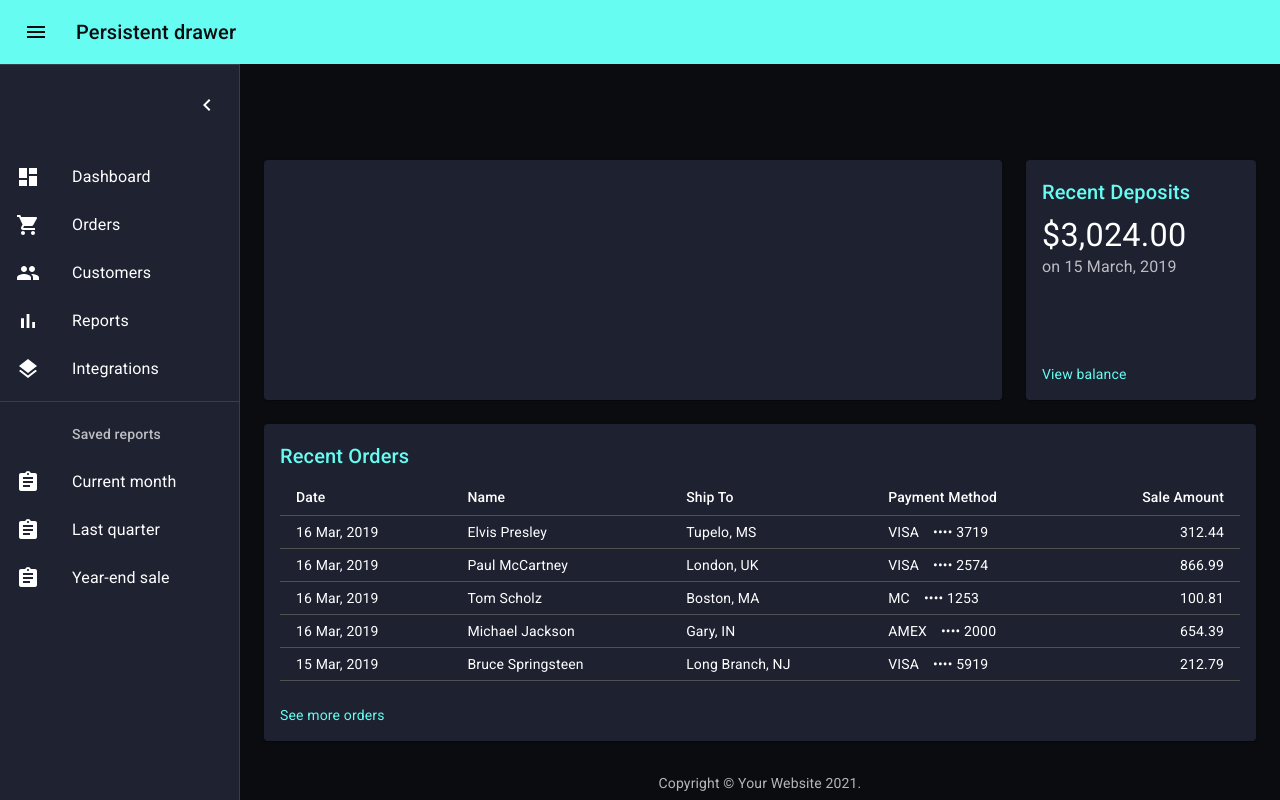
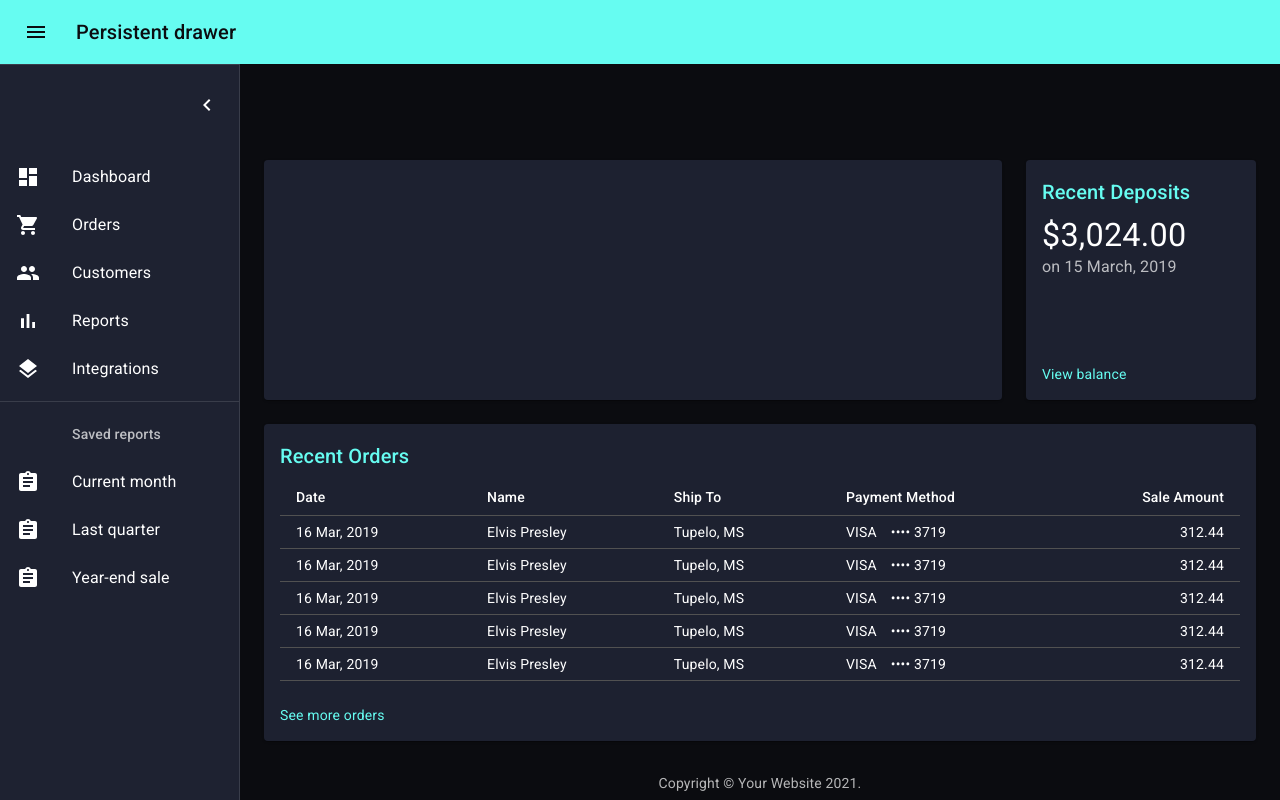
Before and after one commit to muskanvaswan/next-material-ui, a Next.js app: page /user/dashboard in a window 1280 px wide. Built offline with nearby package versions, Linux system fonts and the light colour scheme.

Commit message:
changing orders

```diff
--- a/src/components/user/Orders.js
+++ b/src/components/user/Orders.js
@@ -15,10 +15,11 @@ function createData(id, date, name, shipTo, paymentMethod, amount) {
 
 const rows = [
   createData(0, '16 Mar, 2019', 'Elvis Presley', 'Tupelo, MS', 'VISA ⠀•••• 3719', 312.44),
-  createData(1, '16 Mar, 2019', 'Paul McCartney', 'London, UK', 'VISA ⠀•••• 2574', 866.99),
-  createData(2, '16 Mar, 2019', 'Tom Scholz', 'Boston, MA', 'MC ⠀•••• 1253', 100.81),
-  createData(3, '16 Mar, 2019', 'Michael Jackson', 'Gary, IN', 'AMEX ⠀•••• 2000', 654.39),
-  createData(4, '15 Mar, 2019', 'Bruce Springsteen', 'Long Branch, NJ', 'VISA ⠀•••• 5919', 212.79),
+  createData(0, '16 Mar, 2019', 'Elvis Presley', 'Tupelo, MS', 'VISA ⠀•••• 3719', 312.44),
+  createData(0, '16 Mar, 2019', 'Elvis Presley', 'Tupelo, MS', 'VISA ⠀•••• 3719', 312.44),
+  createData(0, '16 Mar, 2019', 'Elvis Presley', 'Tupelo, MS', 'VISA ⠀•••• 3719', 312.44),
+  createData(0, '16 Mar, 2019', 'Elvis Presley', 'Tupelo, MS', 'VISA ⠀•••• 3719', 312.44),
+
 ];
 
 function preventDefault(event) {
```
